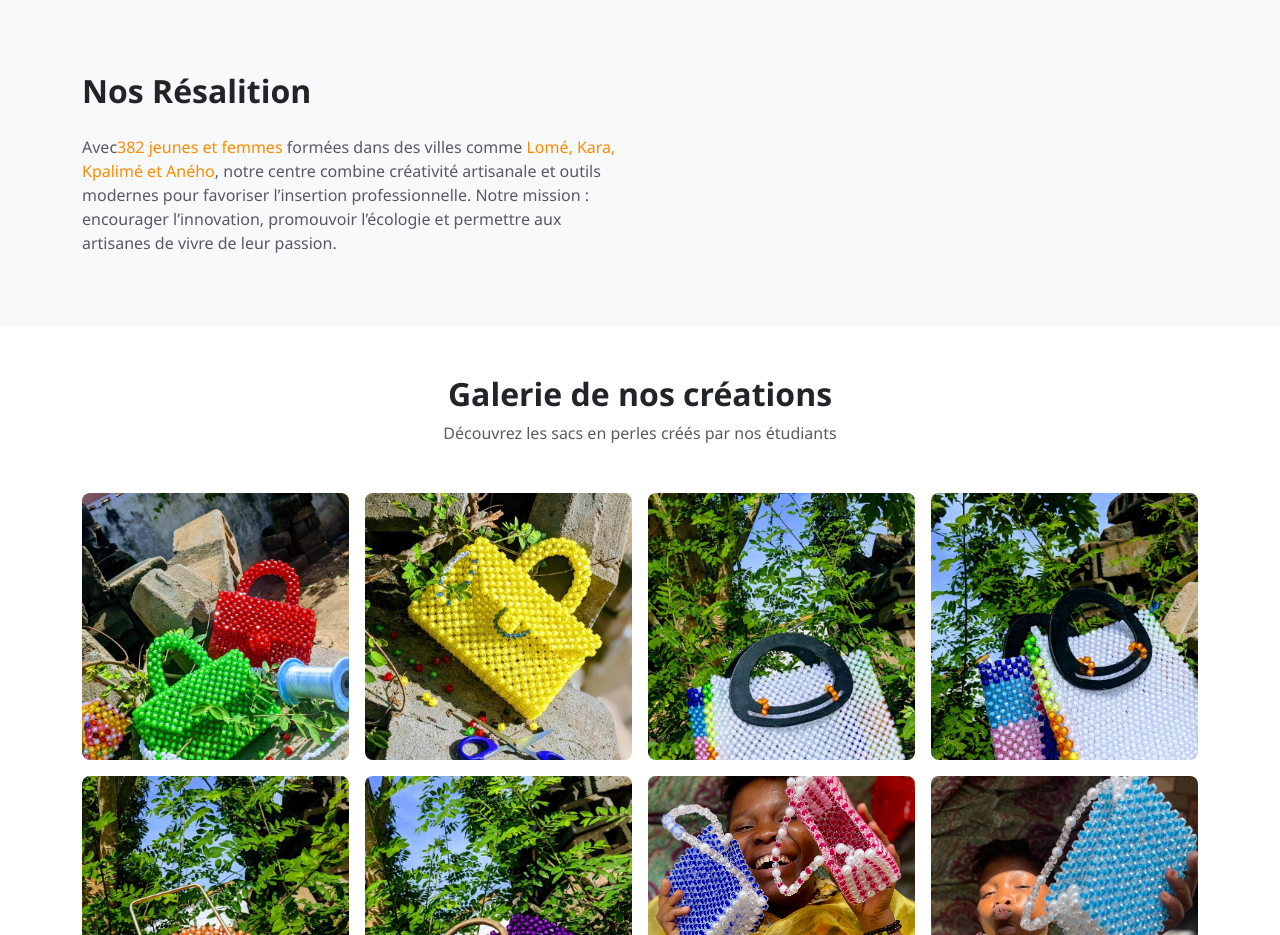
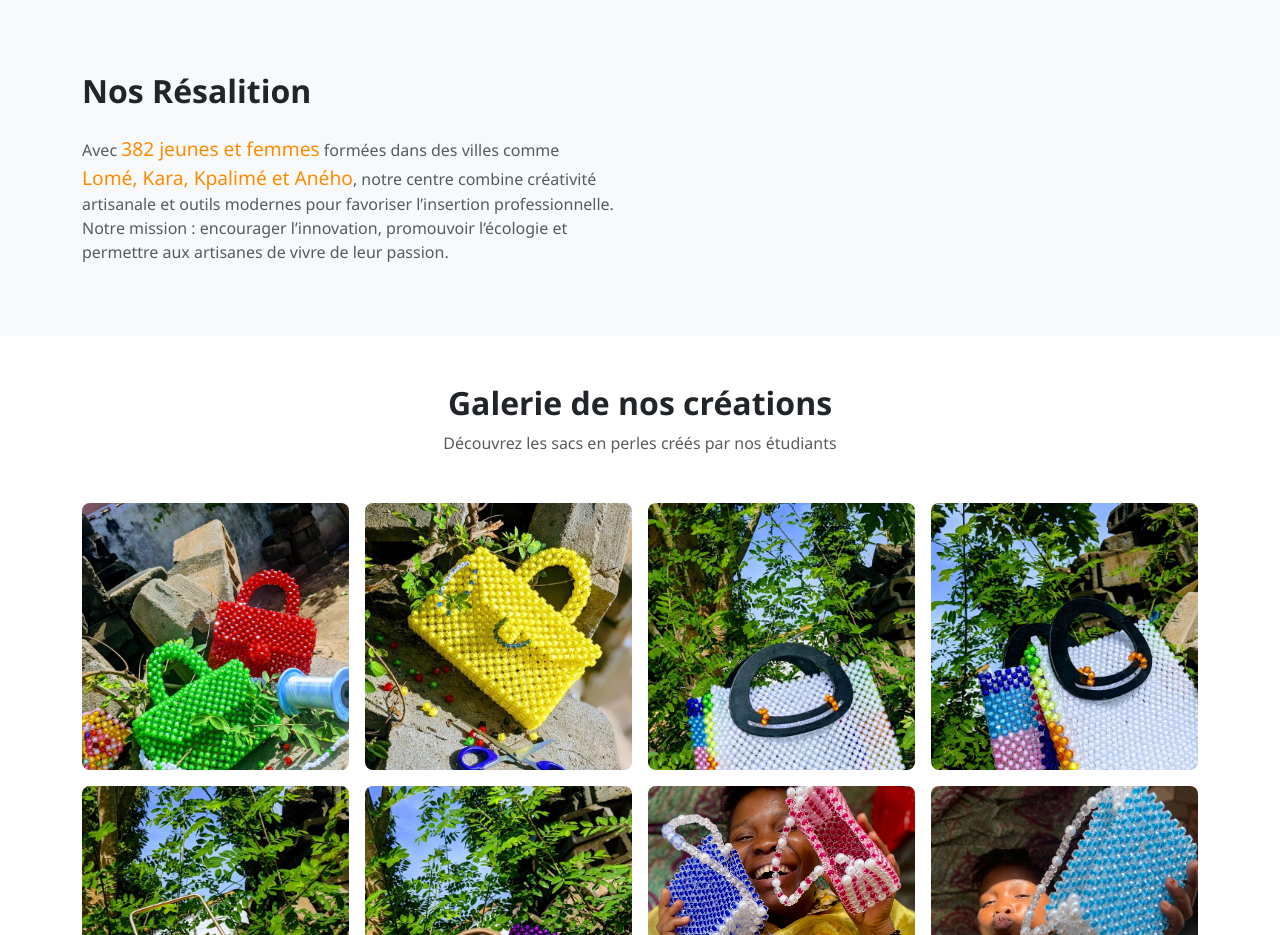
Before and after one commit to clemencia01/Inscription-pour-des-formatons, a plain HTML site: page index.html in a window 1280 px wide. Shown: the part 1840-2775 px from the top of the page. Drawn offline with nearby package versions, Linux system fonts and the light colour scheme.

Commit message:
site d'inscription mise à jour nos realisation

```diff
--- a/index.html
+++ b/index.html
@@ -164,7 +164,7 @@
       <div class="row align-items-center g-5">
         <div class="col-lg-6">
           <h2 class="fw-bold mb-4">Nos Résalition</h2>
-          <p class="text-muted mb-4">Avec<span class="text-orange" style="color: var(--orange-primary);">382 jeunes et femmes</span>  formées dans des villes comme <span class="text-orange" style="color: var(--orange-primary);">Lomé, Kara, Kpalimé et Aného</span>, notre centre combine créativité artisanale et outils modernes pour favoriser l’insertion professionnelle. Notre mission : encourager l’innovation, promouvoir l’écologie et permettre aux artisanes de vivre de leur passion.</p>
+          <p class="text-muted mb-4">Avec <span class="text-orange" style="color: var(--orange-primary); font-size: larger ;">382 jeunes et femmes</span>  formées dans des villes comme <span class="text-orange" style="color: var(--orange-primary); font-size: 1.2rem;">Lomé, Kara, Kpalimé et Aného</span>, notre centre combine créativité artisanale et outils modernes pour favoriser l’insertion professionnelle. Notre mission : encourager l’innovation, promouvoir l’écologie et permettre aux artisanes de vivre de leur passion.</p>
           <!-- <button class="btn btn-outline-secondary">En savoir plus</button> -->
         </div>
         </div>
```
